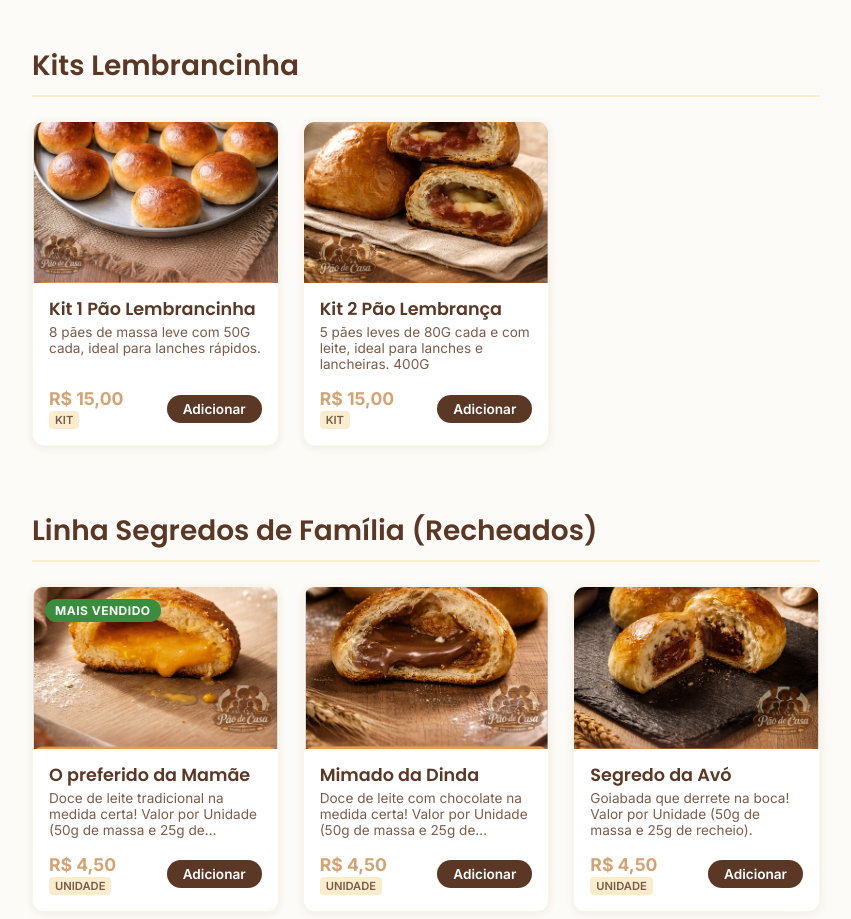
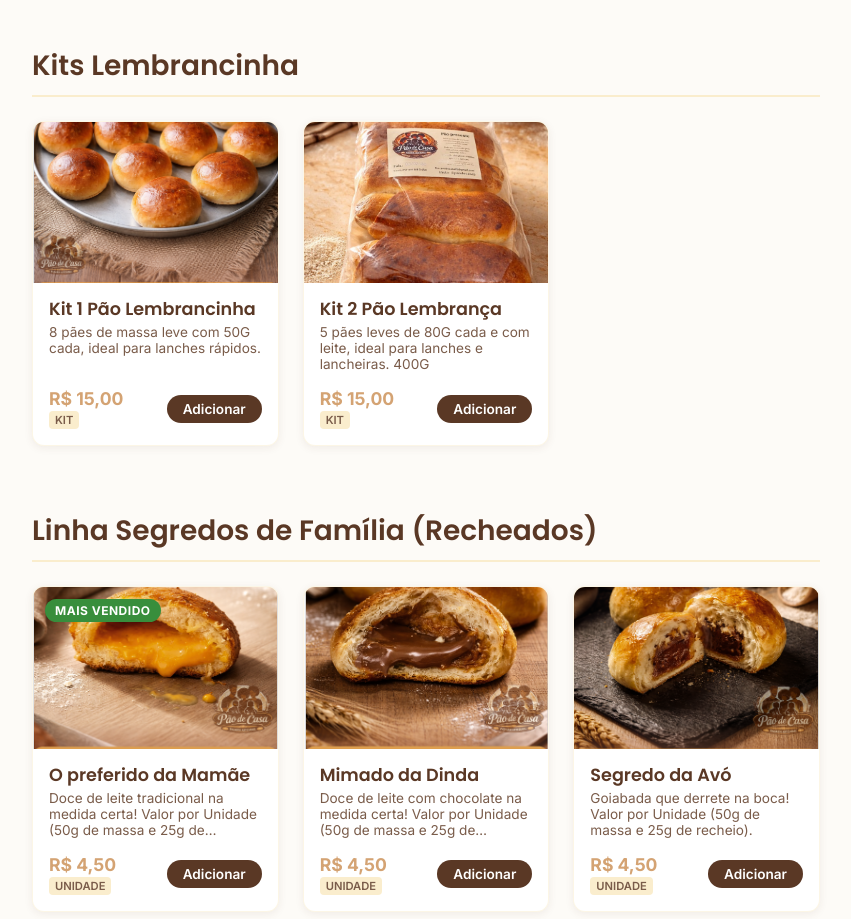
Before and after one commit to cristianealvesfr-hash/P-oartesanal, a React (Vite) app: page / in a window 1280 px wide. Shown: the part 1260-2179 px from the top of the page, without its empty margins (8-859 px from the left). Built offline with nearby package versions, Linux system fonts and the light colour scheme.

Commit message:
Corrigir foto do Kit 2 Pao Lembranca

```diff
--- a/src/data/menu.js
+++ b/src/data/menu.js
@@ -52,7 +52,7 @@ export const products = [
     name: 'Kit 2 Pão Lembrança',
     description: '5 pães leves de 80G cada e com leite, ideal para lanches e lancheiras. 400G',
     price: 15.00,
-    image: '/assets/pão de casa png 10.png',
+    image: '/assets/kit_2_pao_lembranca.jpg',
     type: 'standard'
   },
 
```
Also changed, not shown: public/assets/kit_2_pao_lembranca.jpg (added).
